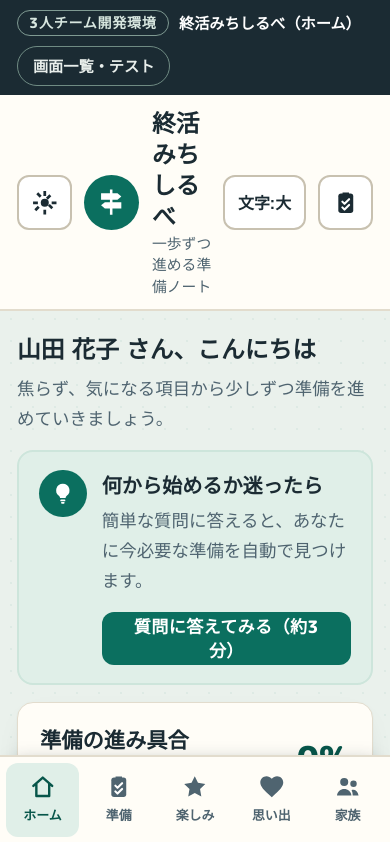
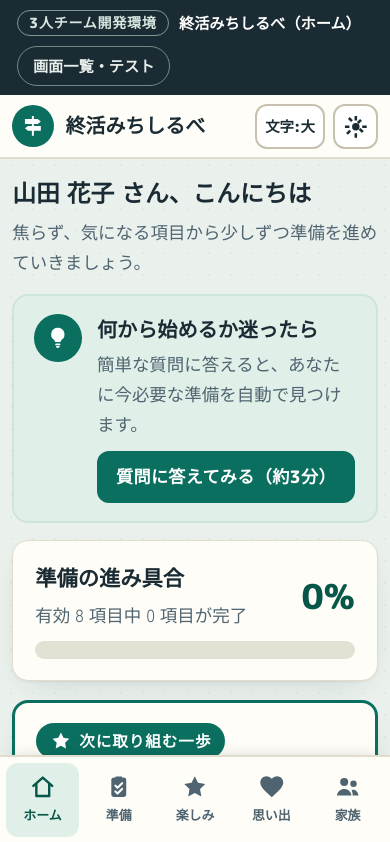
Before and after one commit to jezhongm-art/End_of_Life_Planning, a React (Vite) app: page / in a window 390 px wide. Shown: the top 842 px of the page. Built offline with nearby package versions, Linux system fonts and the light colour scheme.

Commit message:
fix: スマホ画面（iPhone SE等）でのヘッダー崩れ・縦改行を解消しレスポンシブ最適化

```diff
--- a/src/shared/components/Header.jsx
+++ b/src/shared/components/Header.jsx
@@ -3,7 +3,7 @@ import { Link, useNavigate, useLocation } from 'react-router-dom'
 import { useApp } from '../context/AppContext'
 import { Icon } from './SvgIcons'
 
-export function Header({ title, showBack, onOpenSheet }) {
+export function Header({ title, showBack }) {
   const navigate = useNavigate()
   const location = useLocation()
   const { state, cycleTextSize } = useApp()
@@ -20,6 +20,7 @@ export function Header({ title, showBack, onOpenSheet }) {
   return (
     <header className="top">
       {shouldShowBack ? (
+        <div style={{ display: 'flex', alignItems: 'center', gap: '.5rem', flex: 1, minWidth: 0 }}>
           <button
             type="button"
             className="iconbtn"
@@ -28,47 +29,35 @@ export function Header({ title, showBack, onOpenSheet }) {
           >
             <Icon name="back" stroke />
           </button>
-      ) : (
-        <Link to="/settings" className="iconbtn" aria-label="設定画面を開く">
-          <Icon name="gear" />
-        </Link>
-      )}
-
-      {title ? (
           <h1 className="vtitle">{title}</h1>
+        </div>
       ) : (
         <Link to="/" className="brandrow">
           <div className="brandmark">
             <Icon name="post" />
           </div>
-          <div>
+          <div style={{ minWidth: 0 }}>
             <div className="brandname">終活みちしるべ</div>
             <span className="brandtag">一歩ずつ進める準備ノート</span>
           </div>
         </Link>
       )}
 
+      <div className="top-actions">
         <button
           type="button"
-        className="iconbtn"
-        style={{ width: 'auto', padding: '0 .7rem', fontSize: '.84rem', fontWeight: 800 }}
+          className="textsize-btn"
           onClick={cycleTextSize}
           title="文字サイズを切り替える"
+          aria-label="文字サイズを切り替える"
         >
           {textSizeLabel}
         </button>
 
-      {onOpenSheet && (
-        <button
-          type="button"
-          className="iconbtn"
-          onClick={onOpenSheet}
-          title="画面一覧・開発メニュー"
-          aria-label="画面一覧を開く"
-        >
-          <Icon name="clip" />
-        </button>
-      )}
+        <Link to="/settings" className="iconbtn" aria-label="設定画面を開く">
+          <Icon name="gear" />
+        </Link>
+      </div>
     </header>
   )
 }
--- a/src/shared/styles/global.css
+++ b/src/shared/styles/global.css
@@ -98,16 +98,24 @@ body {
   z-index: 20;
   display: flex;
   align-items: center;
-  gap: .6rem;
+  justify-content: space-between;
+  gap: .5rem;
   background: var(--surface);
   border-bottom: 2px solid var(--line);
-  padding: .68rem .9rem;
+  padding: .6rem .85rem;
   margin: 0 -.9rem 1.05rem;
 }
 
+.top-actions {
+  display: flex;
+  align-items: center;
+  gap: .4rem;
+  flex: none;
+}
+
 .iconbtn {
-  width: 2.9rem;
-  height: 2.9rem;
+  width: 2.5rem;
+  height: 2.5rem;
   flex: none;
   border: 2px solid var(--line-strong);
   border-radius: var(--radius-s);
@@ -117,13 +125,36 @@ body {
   place-items: center;
   cursor: pointer;
   transition: background-color .15s ease;
+  text-decoration: none;
 }
 .iconbtn:hover {
   background: var(--surface-2);
 }
 .iconbtn .ic-s, .iconbtn .ic {
-  width: 1.45rem;
-  height: 1.45rem;
+  width: 1.35rem;
+  height: 1.35rem;
+}
+
+.textsize-btn {
+  height: 2.5rem;
+  padding: 0 .6rem;
+  flex: none;
+  border: 2px solid var(--line-strong);
+  border-radius: var(--radius-s);
+  background: #fff;
+  color: var(--ink);
+  font-family: var(--font-head);
+  font-weight: 800;
+  font-size: .8rem;
+  display: inline-flex;
+  align-items: center;
+  justify-content: center;
+  cursor: pointer;
+  white-space: nowrap;
+  transition: background-color .15s ease;
+}
+.textsize-btn:hover {
+  background: var(--surface-2);
 }
 
 .vtitle {
@@ -131,18 +162,19 @@ body {
   font-family: var(--font-head);
   font-weight: 800;
   color: var(--ink);
-  font-size: 1.18rem;
+  font-size: 1.15rem;
   line-height: 1.4;
   letter-spacing: .02em;
   white-space: nowrap;
   overflow: hidden;
   text-overflow: ellipsis;
+  min-width: 0;
 }
 
 .brandrow {
   display: flex;
   align-items: center;
-  gap: .7rem;
+  gap: .6rem;
   flex: 1;
   min-width: 0;
   text-decoration: none;
@@ -150,8 +182,8 @@ body {
 }
 
 .brandmark {
-  width: 2.9rem;
-  height: 2.9rem;
+  width: 2.5rem;
+  height: 2.5rem;
   flex: none;
   border-radius: 50%;
   background: var(--brand);
@@ -160,23 +192,27 @@ body {
   place-items: center;
 }
 .brandmark .ic {
-  width: 1.6rem;
-  height: 1.6rem;
+  width: 1.4rem;
+  height: 1.4rem;
 }
 
 .brandname {
   font-family: var(--font-head);
   font-weight: 800;
-  font-size: 1.25rem;
+  font-size: 1.15rem;
   color: var(--ink);
-  line-height: 1.3;
+  line-height: 1.25;
+  white-space: nowrap;
 }
 
 .brandtag {
-  font-size: .78rem;
+  font-size: .74rem;
   color: var(--muted);
-  line-height: 1.45;
+  line-height: 1.35;
   display: block;
+  white-space: nowrap;
+  overflow: hidden;
+  text-overflow: ellipsis;
 }
 
 /* ---------- cards & blocks ---------- */
@@ -1349,6 +1385,14 @@ details.acc .acc-body > *:first-child { margin-top: 0; }
   .btn-row .btn { width: 100%; }
   .numgrid, .statusgrid { grid-template-columns: 1fr; }
   .hero .h-title { font-size: 1.22rem; }
+  .brandname { font-size: 1.05rem; }
+  .brandtag { display: none; }
+  .brandmark { width: 2.2rem; height: 2.2rem; }
+  .brandmark .ic { width: 1.25rem; height: 1.25rem; }
+  .iconbtn { width: 2.35rem; height: 2.35rem; }
+  .textsize-btn { height: 2.35rem; padding: 0 .45rem; font-size: .76rem; }
+  .top { padding: .45rem .65rem; margin: 0 -.65rem .85rem; }
+  .app { padding: 0 .65rem 8.5rem; }
 }
 
 @media (prefers-reduced-motion: no-preference) {
```
Lines whose indentation alone changed are shown as unchanged.
